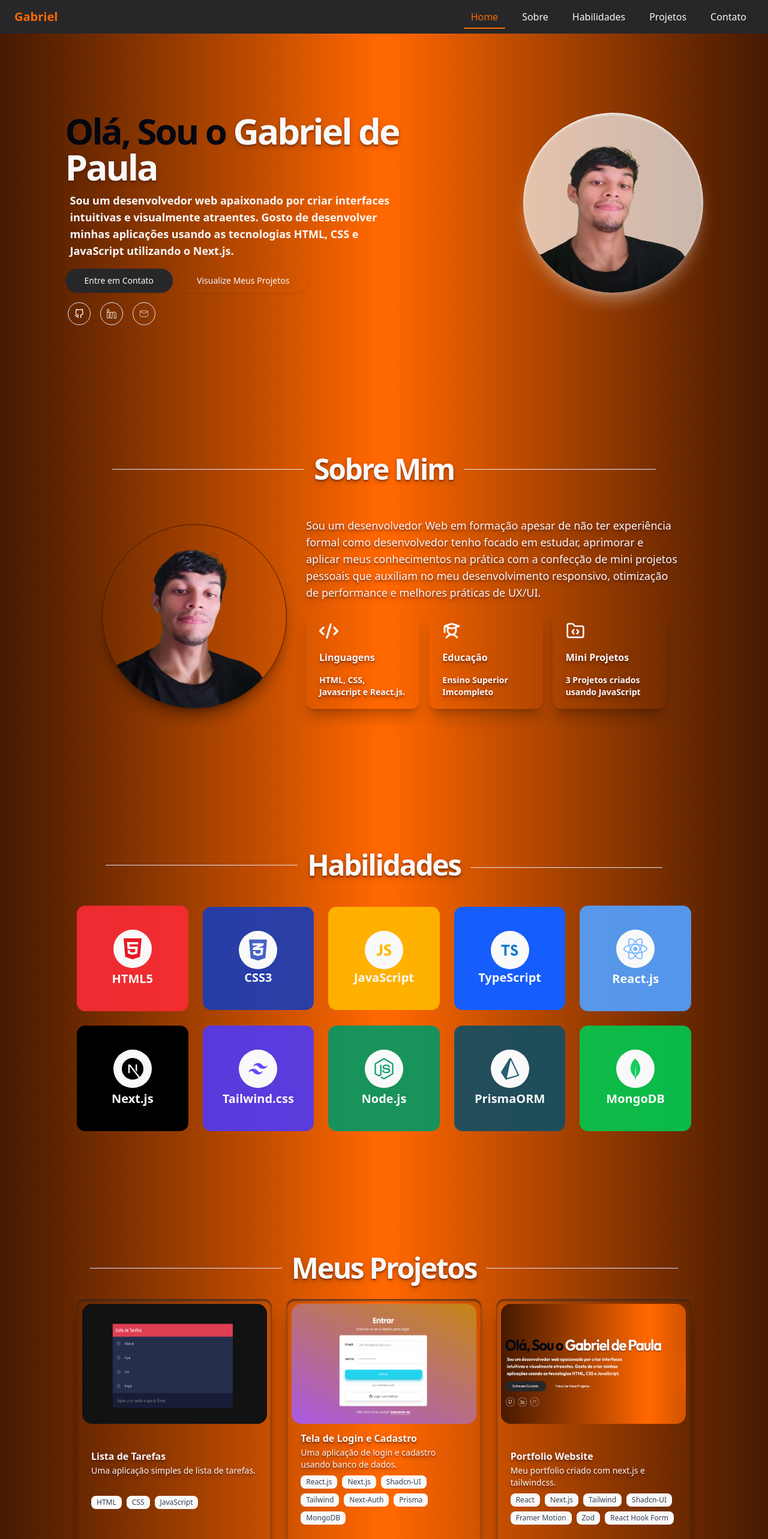
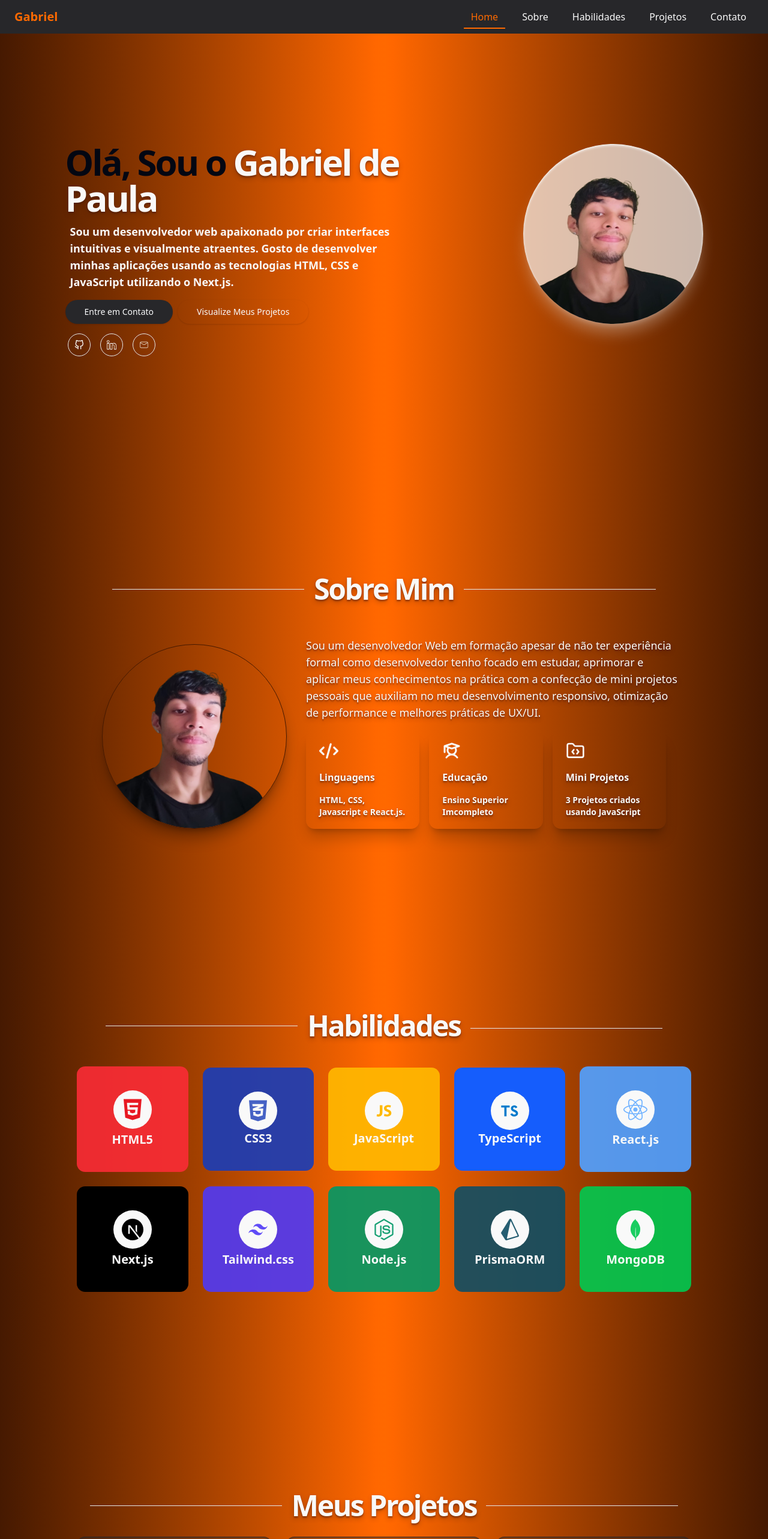
Before and after one commit to GabrielCodamo/Portfolio, a Next.js app: page / in a window 1280 px wide. Shown: the top 2566 px of the page at 60% size. Built offline with nearby package versions, Linux system fonts and the light colour scheme.

Commit message:
corrigindo portfolio n-1

```diff
--- a/components/sections/About.tsx
+++ b/components/sections/About.tsx
@@ -10,7 +10,7 @@ import { Separator } from "@/components/ui/separator";
 
 export default function About() {
   return (
-    <section id="about" className="w-full pt-15 pb-40">
+    <section id="about" className="w-full pt-30 pb-73 lg:pt-27 lg:pb-45">
       <div className="flex items-center justify-center text-center ">
         <div className="w-80">
           <Separator className="my-4" />
--- a/components/sections/Home.tsx
+++ b/components/sections/Home.tsx
@@ -15,7 +15,7 @@ import { CiMail } from "react-icons/ci";
 
 export default function HomePage() {
   return (
-    <section className=" flex flex-col lg:flex-row justify-center lg:pt-47 pt-25 pb-35 w-full ">
+    <section className=" flex flex-col lg:flex-row justify-center py-40 lg:py-60 w-full ">
       <motion.div
         initial={{ opacity: 0, scale: 0.5 }}
         whileInView={{ opacity: 1, y: 0, scale: 1 }}
--- a/components/sections/Projects.tsx
+++ b/components/sections/Projects.tsx
@@ -54,7 +54,7 @@ const ProjectCardData: ProjectCardProps[] = [
 
 export default function Projects() {
   return (
-    <section id="projects" className="py-15 ">
+    <section id="projects" className="pt-27 pb-40">
       <div className="flex flex-col justify-center items-center">
         <div className="flex items-center justify-center text-center">
           <div className="w-80">
--- a/components/sections/Skills.tsx
+++ b/components/sections/Skills.tsx
@@ -16,7 +16,7 @@ import { Separator } from "@/components/ui/separator";
 
 export default function Skills() {
   return (
-    <section id="skills" className="w-full flex justify-center pt-15 pb-20">
+    <section id="skills" className="w-full flex justify-center pt-27 lg:pt-27 lg:pb-40">
       <div className="container ">
         <div className="flex flex-col items-center justify-center text-center">
           <div className="space-y-2 flex justify-center items-center">
```
